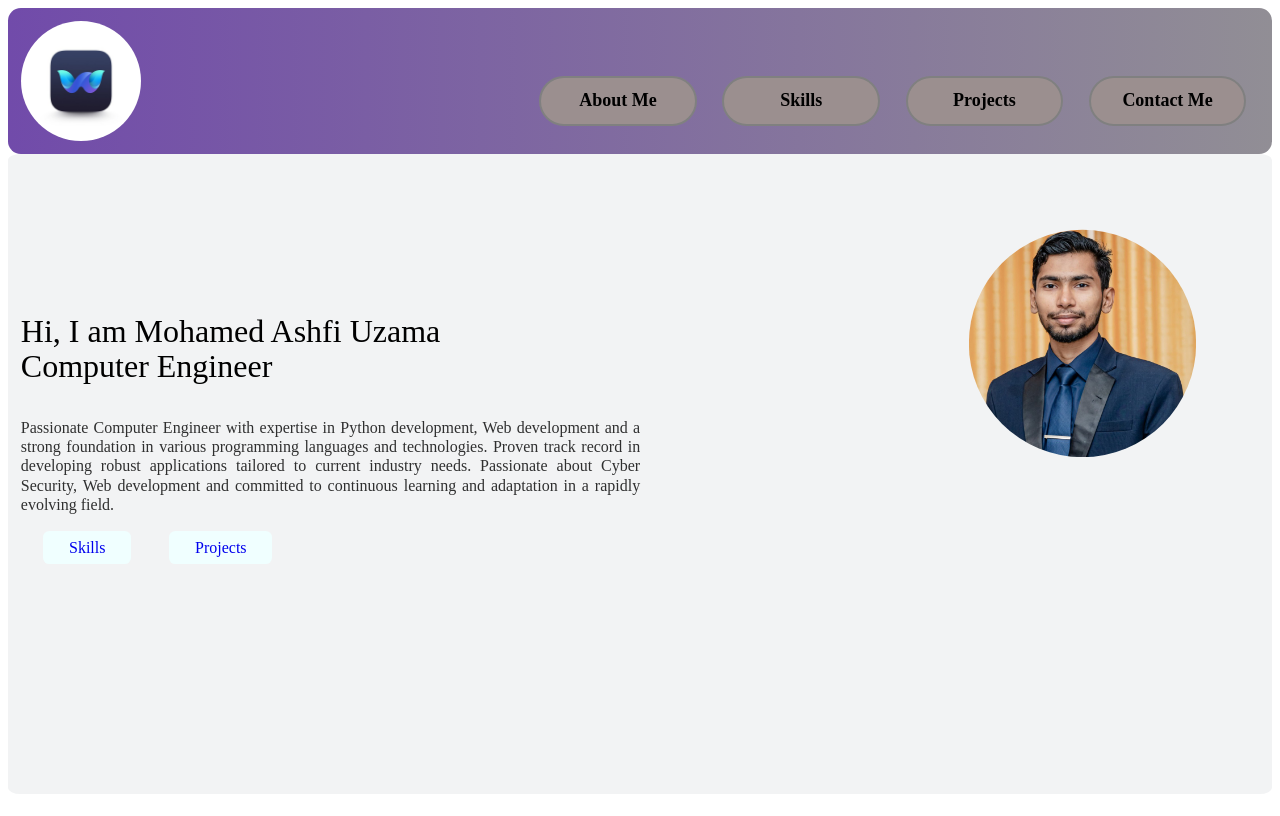
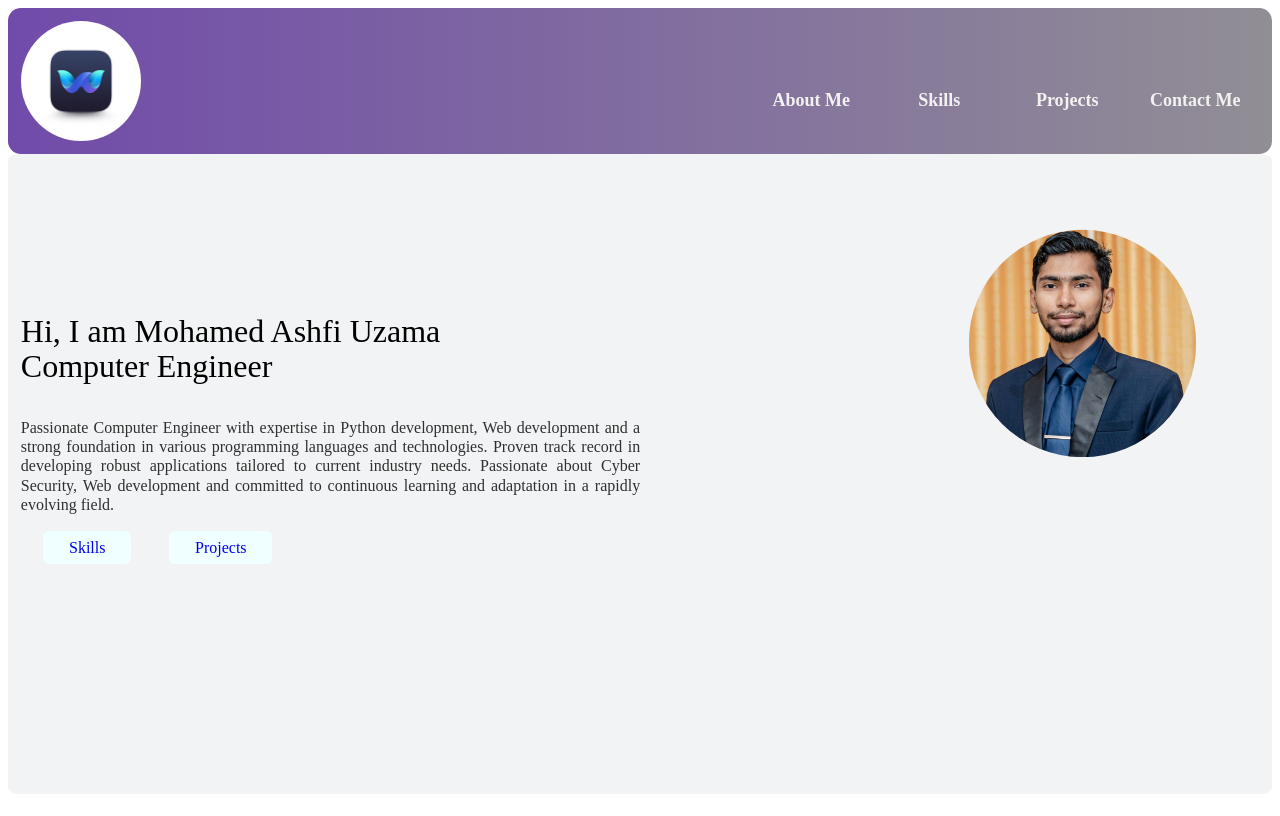
Before and after one commit to AshfiM/portfolio, a React (Create React App) app: page /aboutme in a window 1280 px wide. Built offline with nearby package versions, Linux system fonts and the light colour scheme.

Commit message:
header link theme change

```diff
--- a/src/components/header/headercss.module.css
+++ b/src/components/header/headercss.module.css
@@ -52,27 +52,28 @@
 }
 .link {
     padding: 1vw;
-    border-radius: 2vw;
-    margin: 1vw;
+    border-radius: 0vw;
+    margin: 0vw;
     background-color: rgb(155, 143, 143);
-    color: black;
+    color: rgb(244, 241, 241);
     font-family:'Times New Roman', Times, serif;
     font-size: large;
     font-weight: bold;
     cursor:pointer;
     text-decoration: none;
-    border: 2px solid gray;
+    border: 0px solid gray;
     text-align: center;
     white-space: nowrap;
-    width: 10vw;
+    width: 8vw;
     overflow: hidden;
     text-overflow:ellipsis;
-    background:-moz-element()
+    background:none;
 
 
 }
 .link:hover {
-    background-color: rgb(83, 26, 122);
+    background-color: none;
+    text-decoration: underline;
 }
 @media (max-width:768px) {
     .linkbox {
@@ -139,21 +140,22 @@
         display: flex;
         flex-direction: column;
         max-height: 500px;
-
+        background-color: rgba(221, 201, 220, 0.593);
     }
 
     .link {
         width: 100%;
         text-align:center;
-        background-color: aliceblue;
-        border-radius: 5px;
+        background-color: white;
+        border-radius: 0px;
         margin-bottom: 0px;
         margin-top: 3px;
         padding: 2vw;
-        background: rgba(255, 255, 255, 0.2);
+        background: rgba(156, 125, 160, 0.726);
+        border: none;
     }
     .link:hover {
-        background: rgba(86, 65, 88, 0.285);
+        background-color: none;
     }
 }
 
--- a/src/pages/aboutMe.js
+++ b/src/pages/aboutMe.js
@@ -2,11 +2,7 @@
 import styles from "./aboutMe.module.css"
 import { Link } from "react-router-dom"
 import Typing from "../components/type/typing"
-import gmaillogo from "../assets/gmaillogo.jpg"
-import github from "../assets/github.png"
-import linkedin from "../assets/linkedin.png"
 import profile from "../assets/profile.jpeg"
-import list from "../assets/list.png"
 import { useState } from "react"
 
 const AboutMe = () => {
@@ -14,7 +10,6 @@ const AboutMe = () => {
     const [index, setIndex] = useState(0)
     const sentances = ["Hi, I am Mohamed Ashfi Uzama", 'Computer Engineer']
     const [typedSentances, setTypedSentances] = useState([])
-    const [showLogos, setShowLogos] = useState(false)
 
     const addSentance = () => {
         if (index < sentances.length) {
@@ -23,11 +18,7 @@ const AboutMe = () => {
         }
     }
 
-    const handleClick = () => {
-       setShowLogos((prev) => !prev)
-        console.log(showLogos)
 
-    }
     const intro = typedSentances.map((line, i) => {
 
             return (<p key={i}>{line}</p>)
@@ -60,31 +51,8 @@ const AboutMe = () => {
                         <Link to="/projects" className={styles.link}>Projects</Link>
 
                     </div>)}
-                    {index === sentances.length &&(<div className={`${styles.logocontainer} ${showLogos ? styles.show : styles.hide}`} id="logos">
-                    <div className={styles.logobox}>
 
-                        <a href="mailto:ashfimohamed@gmail.com" target="__blank">
-                            <img src={gmaillogo} className={styles.logos} alt="mail"/>
-                        </a>
-                    </div>
-                    <div className={styles.logobox}>
 
-                        <a href="https://www.linkedin.com/in/ashfimohamed/" target="__blank">
-                        <img src={linkedin} className={styles.logos} alt="linkedin"/>
-                        </a>
-                    </div>
-                    <div className={styles.logobox}>
-
-                        <a href="https://github.com/AshfiM" target="__blank">
-                        <img src={github} className={styles.logos} alt="github"/>
-                        </a>
-                    </div>
-                    </div>)}
-                    <div className={styles.logotoggle}>
-                        <button onClick={handleClick} disabled={index < sentances.length}>
-                                <img src={list} className={styles.logos} alt="toggle"/>
-                        </button>
-                    </div>
                    </div>
 
 
```
Also changed, not shown: 1 other file (tests, documents, lock files or other folders).
